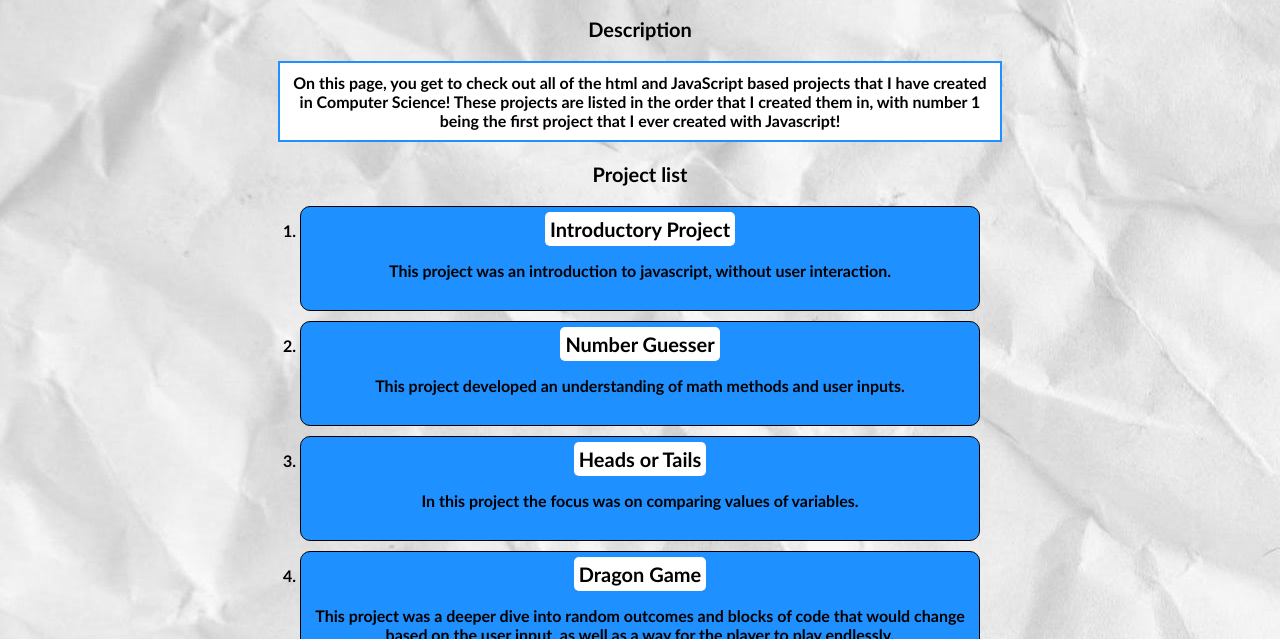
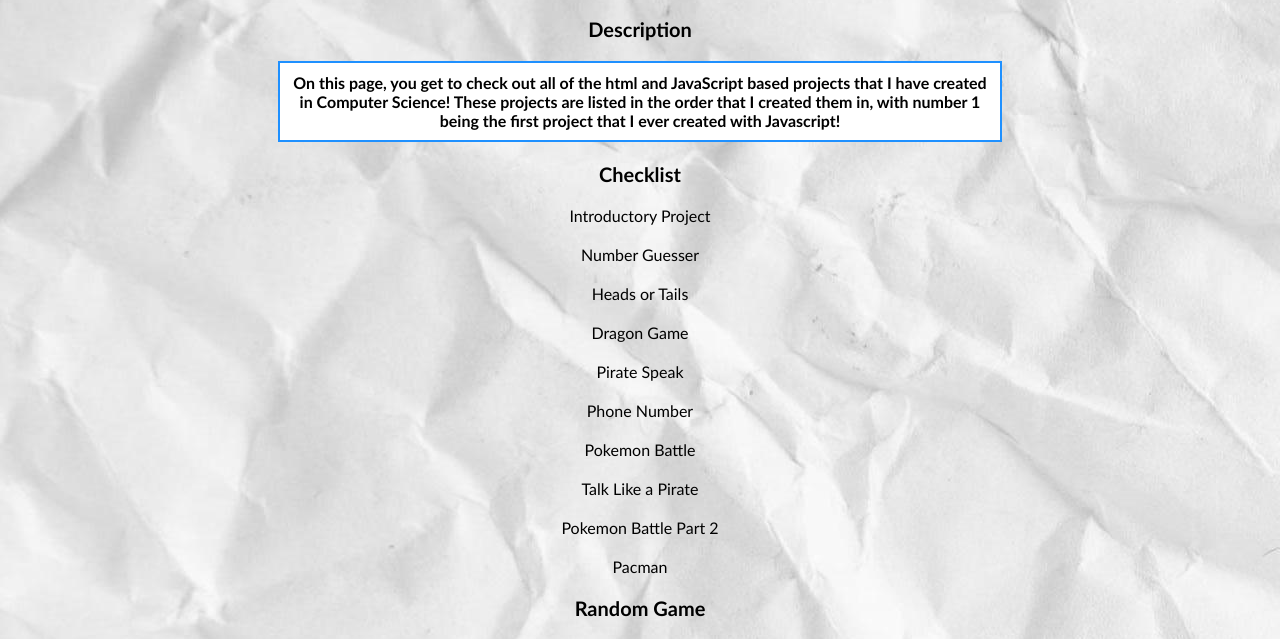
Before and after one commit to PeterRojkovski/PeterRojkovskiWebsite, a plain HTML site: page index.html in a window 1280 px wide. Shown: the part 313-952 px from the top of the page. Drawn offline with Linux system fonts and the light colour scheme.

Commit message:
Update index.html

```diff
--- a/index.html
+++ b/index.html
@@ -27,22 +27,50 @@
 <!-- Here I add another header and paragraph describing the order of the projects in the project list. I added breaks so that the paragraph is more of a block and less of a long line -->
     <h3>Description</h3>
     <p class="description">On this page, you get to check out all of the html and JavaScript based projects that I have created in Computer Science! These projects are listed in the order that I created them in, with number 1 being the first project that I ever created with Javascript!</p>
+    <div id="funstuff">
+
+      <div id="Checklist">
+        <h3>Checklist</h3>
+        <p id="check1" class="check">Introductory Project</p>
+        <p id="check2" class="check">Number Guesser</p>
+        <p id="check3" class="check">Heads or Tails</p>
+        <p id="check4" class="check">Dragon Game</p>
+        <p id="check5" class="check">Pirate Speak</p>
+        <p id="check6" class="check">Phone Number</p>
+        <p id="check7" class="check">Pokemon Battle</p>
+        <p id="check8" class="check">Talk Like a Pirate</p>
+        <p id="check9" class="check">Pokemon Battle Part 2</p>
+        <p id="check10" class="check">Pacman</p>
+      </div>
+      <div id="Random">
+        <h3>Random Game</h3>
+        <button id="Random Button" onclick="randomgame('game')">I'm Feeling Lucky!</button>
+      </div>
+    </div>
 <!-- Here I add a third header called project list, and a numbered list of projects -->
     <div id="projects">
       <h3 id="projecttitle">Project list</h3>
       <ol id="projectsList">
 <!-- In each point I add a link to the html files of one of the project folders in the Projects folder, making sure that I write the correct directory (Projects/whatever project/index.html). I also added a blank target attribute so that the file opens in another window. After each line I added text stating the main lessons and ideas of each project. -->
-        <li><a href="Projects/Project 1/index.html" target="_blank">Introductory Project</a><p>This project was an introduction to javascript, without user interaction.</p></li>
-        <li><a href="Projects/NumberGuesser/index.html" target="_blank">Number Guesser</a><p>This project developed an understanding of math methods and user inputs.</p></li>
-        <li><a href="Projects/Heads Or Tails/index.html" target="_blank">Heads or Tails</a><p>In this project the focus was on comparing values of variables.</p></li>
-        <li><a href="Projects/Dragon Game/index.html" target="_blank">Dragon Game</a><p>This project was a deeper dive into random outcomes and blocks of code that would change based on the user input, as well as a way for the player to play endlessly.</p></li>
-        <li><a href="Projects/Pirate Speak/index.html" target="_blank">Pirate Speak</a><p>This project included extensive research of methods for the Date object, one of the many objects that Javascript contains.</p></li>
-        <li><a href="Projects/Phone Number/index.html" target="_blank">Phone Number</a><p>This project focused on the string splicing method.</p></li>
-        <li><a href="Projects/Pokemon Battle/index.html" target="_blank">Pokemon Battle</a><p>This project was the final exclusive Javascript project, and used all of the skills that were taught up to that point, including the skills displayed in previous projects.</p></li>
-        <li><a href="Projects/Talk Like A Pirate/index.html" target="_blank">Talk Like a Pirate</a><p>This was the first HTML project, and focused on formatting, tables, images, and a general intro to HTML.</p></li>
-        <li><a href="https://htmlpokemon-battle-part-2-peterrojkovski.blenkhornecs10.repl.co/" target="_blank">Pokemon Battle Part 2</a><p>An update to the first pokemon game, with pokemon coming to life with html!</p></li>
-        <li><a href="https://final-projectfinal-project-sblenkhorne-peterrojkovski.blenkhornecs10.repl.co/" target="_blank">PACMAN!</a><p>Created a PacMan game with javascript, html, and css!</p></li>
+        <li id="Intro" onmouseover="lookat('Intro')" onmouseout="lookoff('Intro')"><a href="Projects/Project 1/index.html" target="_blank" onclick="choose('check1')">Introductory Project</a><p>This project was an introduction to javascript, without user interaction.</p></li>
+        <li id="NumGes" onmouseover="lookat('NumGes')" onmouseout="lookoff('NumGes')"><a href="Projects/NumberGuesser/index.html" target="_blank" onclick="choose('check2')">Number Guesser</a><p>This project developed an understanding of math methods and user inputs.</p></li>
+        <li id="HT" onmouseover="lookat('HT')" onmouseout="lookoff('HT')"><a href="Projects/Heads Or Tails/index.html" target="_blank" onclick="choose('check3')">Heads or Tails</a><p>In this project the focus was on comparing values of variables.</p></li>
+        <li id="Drag" onmouseover="lookat('Drag')" onmouseout="lookoff('Drag')"><a href="Projects/Dragon Game/index.html" target="_blank" onclick="choose('check4')">Dragon Game</a><p>This project was a deeper dive into random outcomes and blocks of code that would change based on the user input, as well as a way for the player to play endlessly.</p></li>
+        <li id="Pirate1" onmouseover="lookat('Pirate1')" onmouseout="lookoff('Pirate1')"><a href="Projects/Pirate Speak/index.html" target="_blank" onclick="choose('check5')">Pirate Speak</a><p>This project included extensive research of methods for the Date object, one of the many objects that Javascript contains.</p></li>
+        <li id="Phone" onmouseover="lookat('Phone')" onmouseout="lookoff('Phone')"><a href="Projects/Phone Number/index.html" target="_blank" onclick="choose('check6')">Phone Number</a><p>This project focused on the string splicing method.</p></li>
+        <li id="Pokemon1" onmouseover="lookat('Pokemon1')" onmouseout="lookoff('Pokemon1')"><a href="Projects/Pokemon Battle/index.html" target="_blank" onclick="choose('check7')">Pokemon Battle</a><p>This project was the final exclusive Javascript project, and used all of the skills that were taught up to that point, including the skills displayed in previous projects.</p></li>
+        <li id="Pirate2" onmouseover="lookat('Pirate2')" onmouseout="lookoff('Pirate2')"><a href="Projects/Talk Like A Pirate/index.html" target="_blank" onclick="choose('check8')">Talk Like a Pirate</a><p>This was the first HTML project, and focused on formatting, tables, images, and a general intro to HTML.</p></li>
+        <li id="Pokemon2" onmouseover="lookat('Pokemon2')" onmouseout="lookoff('Pokemon2')"><a href="https://htmlpokemon-battle-part-2-peterrojkovski.blenkhornecs10.repl.co/" target="_blank" onclick="choose('check9')">Pokemon Battle Part 2</a><p>An update to the first pokemon game, with pokemon coming to life with html!</p></li>
+        <li id="Pacman" onmouseover="lookat('Pacman')" onmouseout="lookoff('Pacman')"><a href="" target="_blank" onclick="choose('check10')">PACMAN!</a><p>Created a PacMan game with javascript, html, and css!</p></li>
       </ol>
+    </div>
+    <div>
+      <label for="input" id="usernamelabel">Type in your name and this is now YOUR copy of this website!</label>
+      <br>
+      <input type="text" id="username" name="input">
+      <br>
+      <button id="namebutton" onclick="setname('')">Submit your name!</button>
+      <h3 id="savedname"></h3>
     </div>
     <script src="script.js"></script>
   </body>
```
